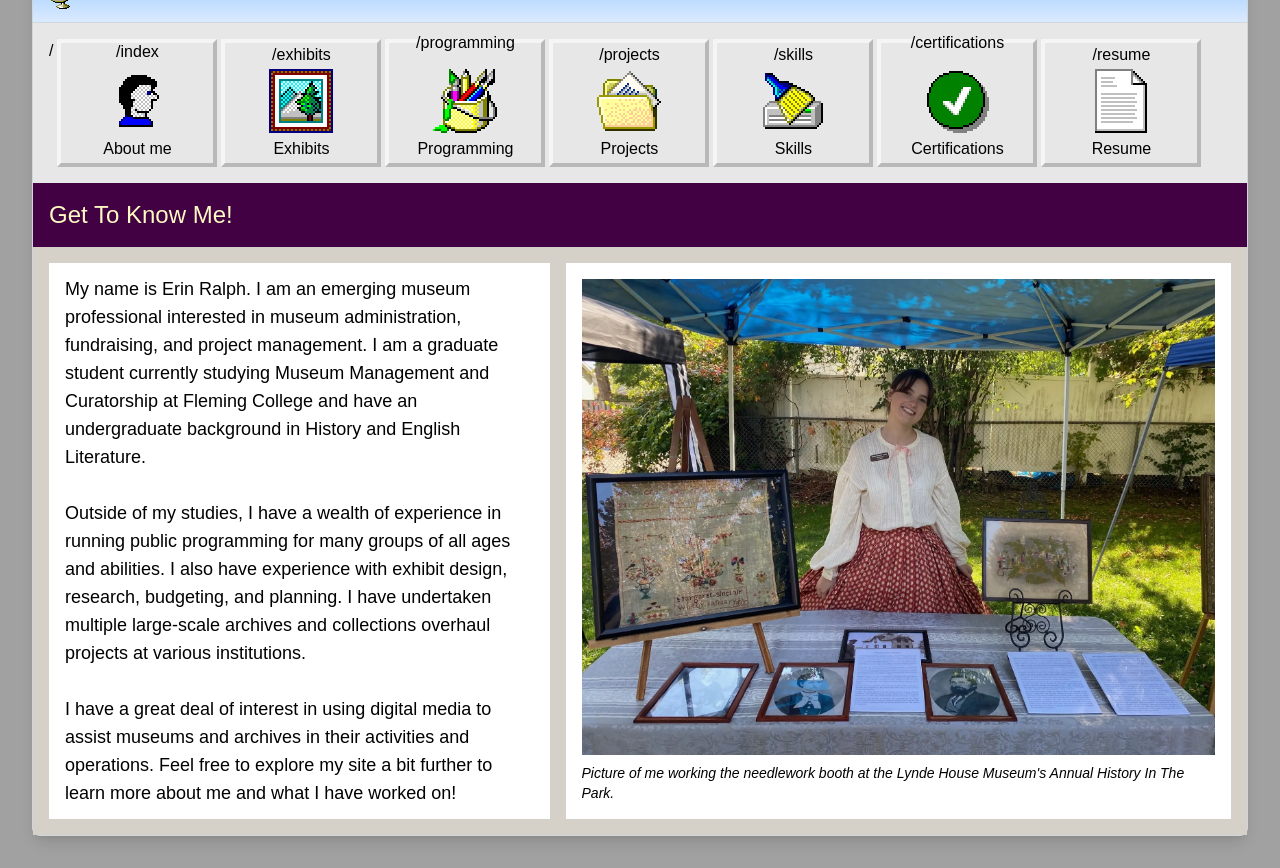
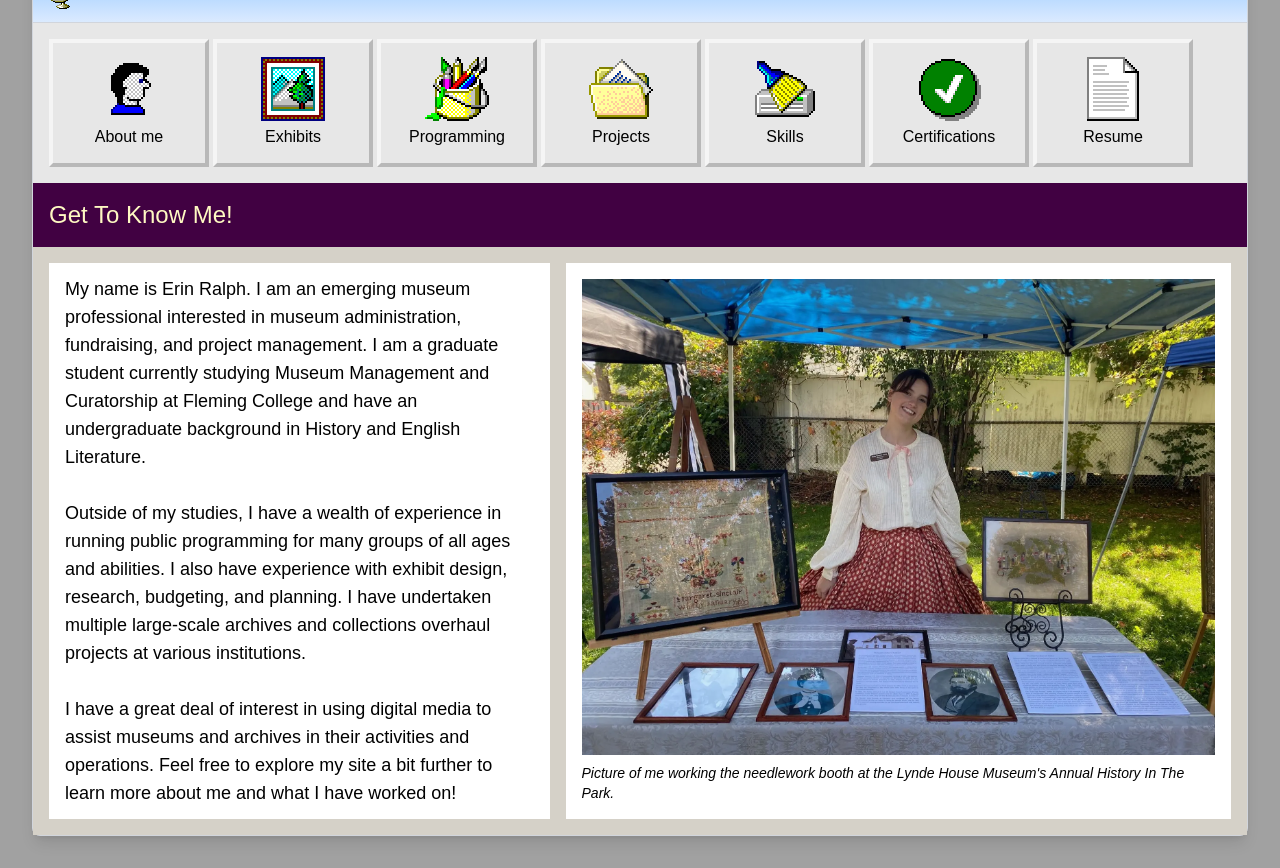
Before and after one commit to erinbaralph-svg/erinbaralph.github.io, a Next.js app: page / in a window 1280 px wide. Built offline with nearby package versions, Linux system fonts and the light colour scheme.

Commit message:
remove test navbar

```diff
--- a/app/Navbar.tsx
+++ b/app/Navbar.tsx
@@ -47,7 +47,6 @@ export function Navbar() {
 
   return (
     <div className="flex gap-1 p-4 bg-white/75">
-      {pathname}
       {availablePages.map((page) => {
         const isActive = pathname.includes(page.href);
         return (
@@ -61,7 +60,6 @@ export function Navbar() {
             )}
             href={page.href}
           >
-            {page.href}
             <div
               className={clsx(
                 "flex flex-col justify-center items-center gap-1 px-4 h-full aspect-square",
```
